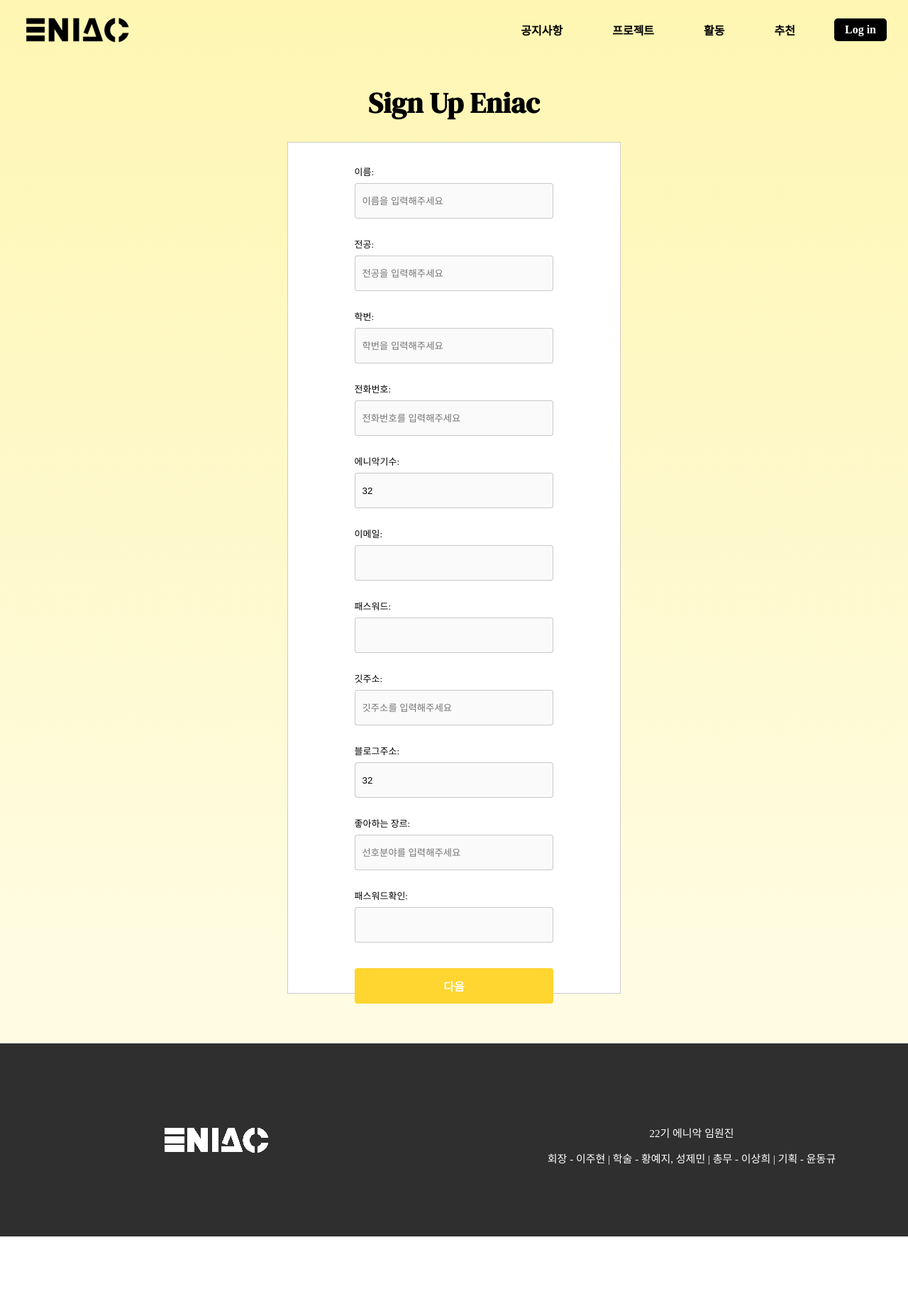
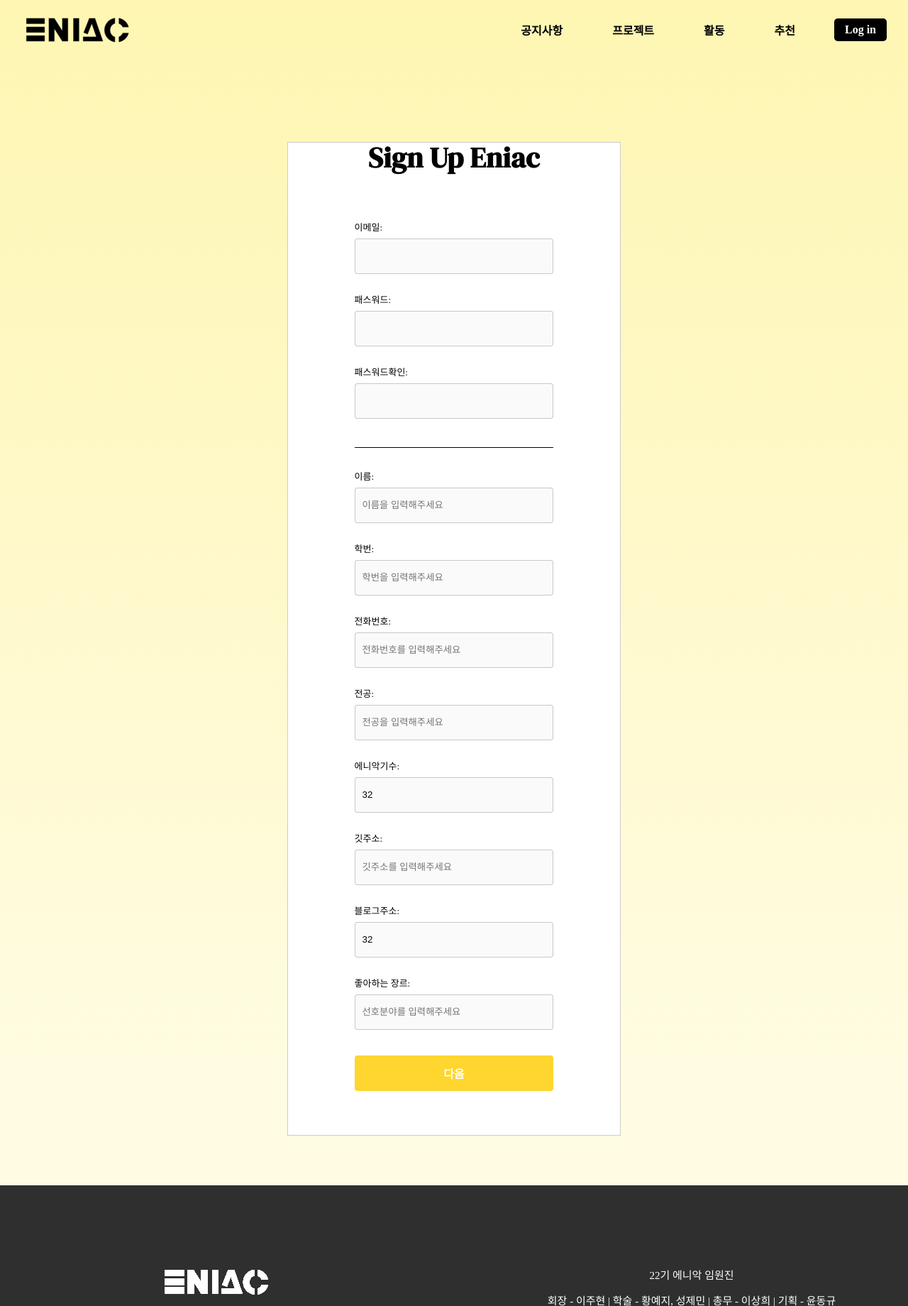
Before and after one commit to sanghee01/eniac-website, a Django app: page /signup in a window 1280 px wide. Shown: the top 1840 px of the page at 71% size. Before the commit the page ends 1742 px from the top, so only its background shows below. Run offline with Django 3.2, Linux system fonts and the light colour scheme; some libraries are stand-ins or nearby versions; some web fonts are replaced.

Commit message:
[Feat] 회원가입 오류 수정완료

```diff
--- a/activities/views.py
+++ b/activities/views.py
@@ -5,13 +5,11 @@ from django.shortcuts import render
 from django.core.paginator import Paginator
 import activities
 from users.models import User
-
 from users import mixins as user_mixins
 from django.views.generic import ListView, DetailView, View, UpdateView, FormView
 from . import forms
 from django.shortcuts import render, redirect, reverse, get_object_or_404
 from django.contrib import messages
-
 from django.shortcuts import render, redirect, reverse
 from users.models import User
 
@@ -111,6 +109,7 @@ class EditActivityView(UpdateView):
 
 
 
+
 def comment_create(request, pk):
     if request.user.is_authenticated:
         article = get_object_or_404(models.Activity, pk=pk)
--- a/static/css/users/signup.css
+++ b/static/css/users/signup.css
@@ -8,7 +8,7 @@
     background-color: #ffffff;
     border: 1.5px solid rgba(0, 0, 0, 0.2);
     width: 470px;
-    height: 1200px;
+    height: 1400px;
     margin: 70px auto;
     display: flex;
     flex-direction: column;
@@ -71,6 +71,12 @@
     font-size: 13px;
 }
 
+.signup__input p:nth-child(3) {
+    border-bottom: 1px solid black;
+    margin-bottom: 30px;
+    padding-bottom: 30px;
+}
+
 @media screen and (max-width: 600px) {
     .signup__form {
         width: 400px;
--- a/users/forms.py
+++ b/users/forms.py
@@ -25,7 +25,7 @@ class SignUpForm(forms.ModelForm):
     password1 = forms.CharField(widget=forms.PasswordInput, label="패스워드확인")
     class Meta:
         model = models.User
-        fields = ("username", "major", "student_id", "phone_number", "entered_eniac", "email", "password","git_url", "blog_url", "fav_pro_genre" )
+        fields = ( "email", "password","password1","username",  "student_id", "phone_number", "major", "entered_eniac","git_url", "blog_url", "fav_pro_genre" )
 
         widgets = {
             "username": forms.TextInput(attrs={'placeholder': '이름을 입력해주세요'}),
--- a/users/views.py
+++ b/users/views.py
@@ -58,9 +58,9 @@ class SignUpView(FormView):
         email = form.cleaned_data.get("email")
         username = form.cleaned_data.get("username")
         password = form.cleaned_data.get("password")
-        user = authenticate(self.request, email=email, password=password)
-        # if user is not None:
-        #     auth.login(self.request, user)
+        user = authenticate(self.request, username=username, password=password)
+        if user is not None:
+            auth.login(self.request, user)
         user.verify_email()
 
         return super().form_valid(form)
```
Also changed, not shown: db.sqlite3, static/css/project/project-create.css (line endings or trailing spaces), static/css/projects/project-cardlist.css (line endings or trailing spaces), users/models.py (line endings or trailing spaces).
